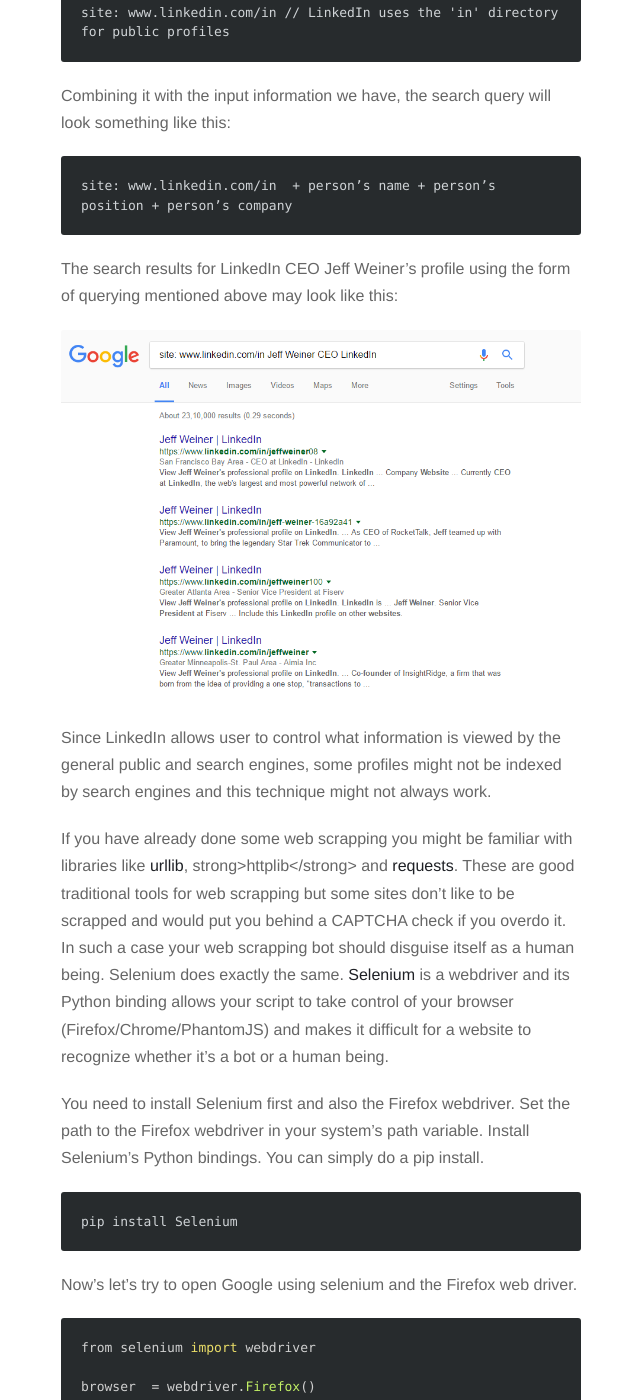
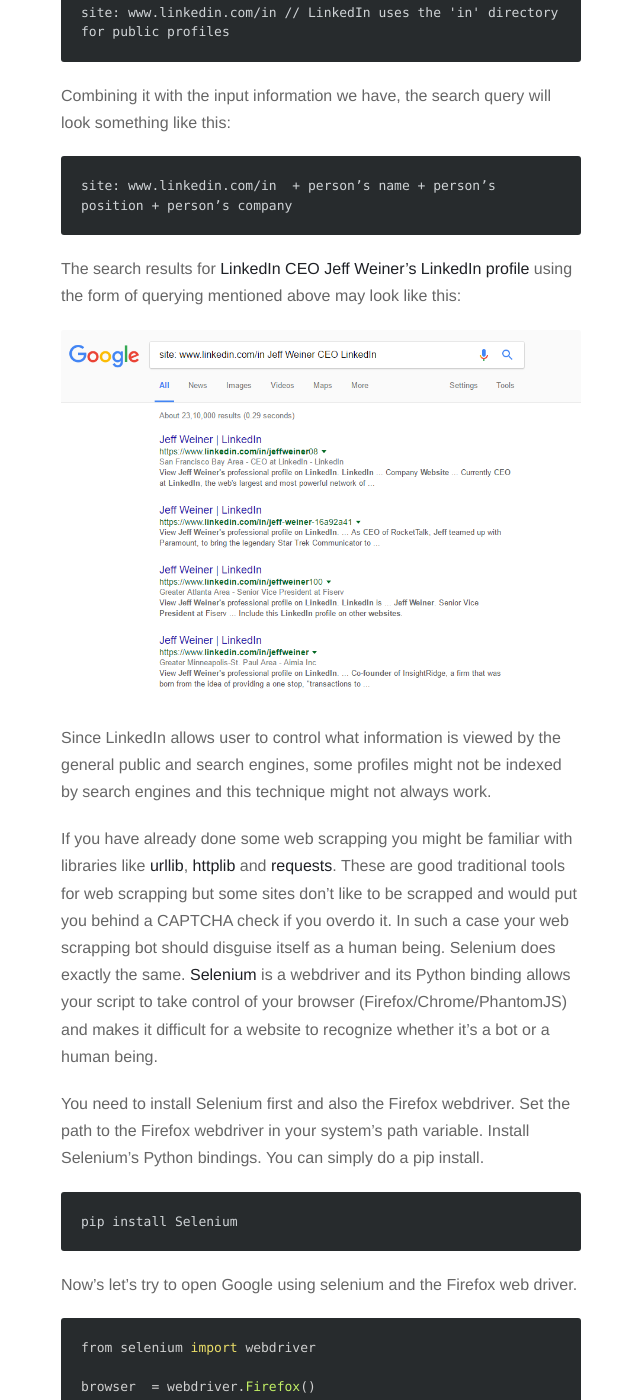
Before and after one commit to AkshayAgarwal007/AkshayAgarwal007.github.io, a Jekyll site: the page built from _posts/2016-12-07-LinkedIn-Profile-Search-using-Python-and-Selenium.markdown, in a window 1280 px wide and 1400 px high, scrolled down 1717 px. Shown: the whole window, without its empty margins (319-959 px from the left). Built offline with Jekyll 4.4.1, drawn with Linux system fonts in a browser that asks for light colours; nearby versions of some CDN libraries; comment, search, counter and statistics services are not loaded; some of the changed text lies outside the part shown.

Commit message:
Article updated

````diff
--- a/_posts/2016-12-07-LinkedIn-Profile-Search-using-Python-and-Selenium.markdown
+++ b/_posts/2016-12-07-LinkedIn-Profile-Search-using-Python-and-Selenium.markdown
@@ -34,13 +34,13 @@ Combining it with the input information we have, the search query will look some
 
 <pre>site: www.linkedin.com/in  + person’s name + person’s position + person’s company</pre>
 
-The search results for LinkedIn CEO Jeff Weiner's profile using the form of querying mentioned above may look like this:
+The search results for **LinkedIn CEO Jeff Weiner's LinkedIn profile** using the form of querying mentioned above may look like this:
 
 ![Search Results](../../assets/images/searchop.png)
 
 Since LinkedIn allows user to control what information is viewed by the general public and search engines, some profiles might not be indexed by search engines and this technique might not always work.
 
-If you have already done some web scrapping you might be familiar with libraries like <strong>urllib</strong>, strong>httplib</strong> and <strong>requests</strong>. These are good traditional tools for web scrapping but some sites don’t like to be scrapped and would put you behind a CAPTCHA check if you overdo it. In such a case your web scrapping bot should disguise itself as a human being. Selenium does exactly the same. <strong>Selenium</strong> is a webdriver and its Python binding allows your script to take control of your browser (Firefox/Chrome/PhantomJS) and makes it difficult for a website to recognize whether it’s a bot or a human being.
+If you have already done some web scrapping you might be familiar with libraries like <strong>urllib</strong>, <strong>httplib</strong> and <strong>requests</strong>. These are good traditional tools for web scrapping but some sites don’t like to be scrapped and would put you behind a CAPTCHA check if you overdo it. In such a case your web scrapping bot should disguise itself as a human being. Selenium does exactly the same. <strong>Selenium</strong> is a webdriver and its Python binding allows your script to take control of your browser (Firefox/Chrome/PhantomJS) and makes it difficult for a website to recognize whether it’s a bot or a human being.
 
 You need to install Selenium first and also the Firefox webdriver. Set the path to the Firefox webdriver in your system’s path variable. Install Selenium’s Python bindings. You can simply do a pip install.
 
@@ -79,12 +79,13 @@ Now we need to scrap the title and URL of the search results. For this you can f
 
 <pre> Xpath=//tagname[@attribute='value']</pre>
 <ul>
-	<li><strong>//:</strong> Select current node.</li>
+	<li><strong>//</strong>: Select current node.</li>
 	<li><strong>Tagname</strong>: Tagname of the particular node.</li>
 	<li><strong>@:</strong> Select attribute.</li>
 	<li><strong>Attribute</strong>: Attribute name of the node.</li>
 	<li><strong>Value</strong>: Value of the attribute.</li>
 </ul>
+
 
 You can also right click on an element and click on inspect element and then again right click on the highlighted html content and copy the XPath. So, we need to add the following lines to the code above to get the title and link corresponding to each search result.
 ( You can learn more about XPath from <a href="http://www.w3schools.com/xml/xpath_intro.asp" target="_blank">w3Schools</a> article.)
@@ -115,7 +116,7 @@ with open('urls.json','wb') as outputfile:
     json.dump(results, outputfile)
 ```
 
-The output in JSON after running the code would look something like:
+The **output** in JSON after running the code would look something like:
 
 <pre>
 [["Jeff Weiner | LinkedIn", "https://www.linkedin.com/in/jeffweiner08"],
@@ -160,3 +161,5 @@ Finally, it returns the LinkedIn profile URL corresponding to the best matched p
 	<li><a href="https://gist.github.com/AkshayAgarwal007/46d2715292165f60f54657849502cccf" target="_blank">GitHub Gist Link</a></li>
 	<li><a href="https://github.com/AkshayAgarwal007/LinkedinScrapper" target="_blank">GitHub Repository Link</a></li>
 </ul>
+
+In the next article you'll learn how to scrap information from the searched LinkedIn profile.
````
Also changed, not shown: other parts of _posts/2016-12-07-LinkedIn-Profile-Search-using-Python-and-Selenium.markdown (+1 -1 lines).
